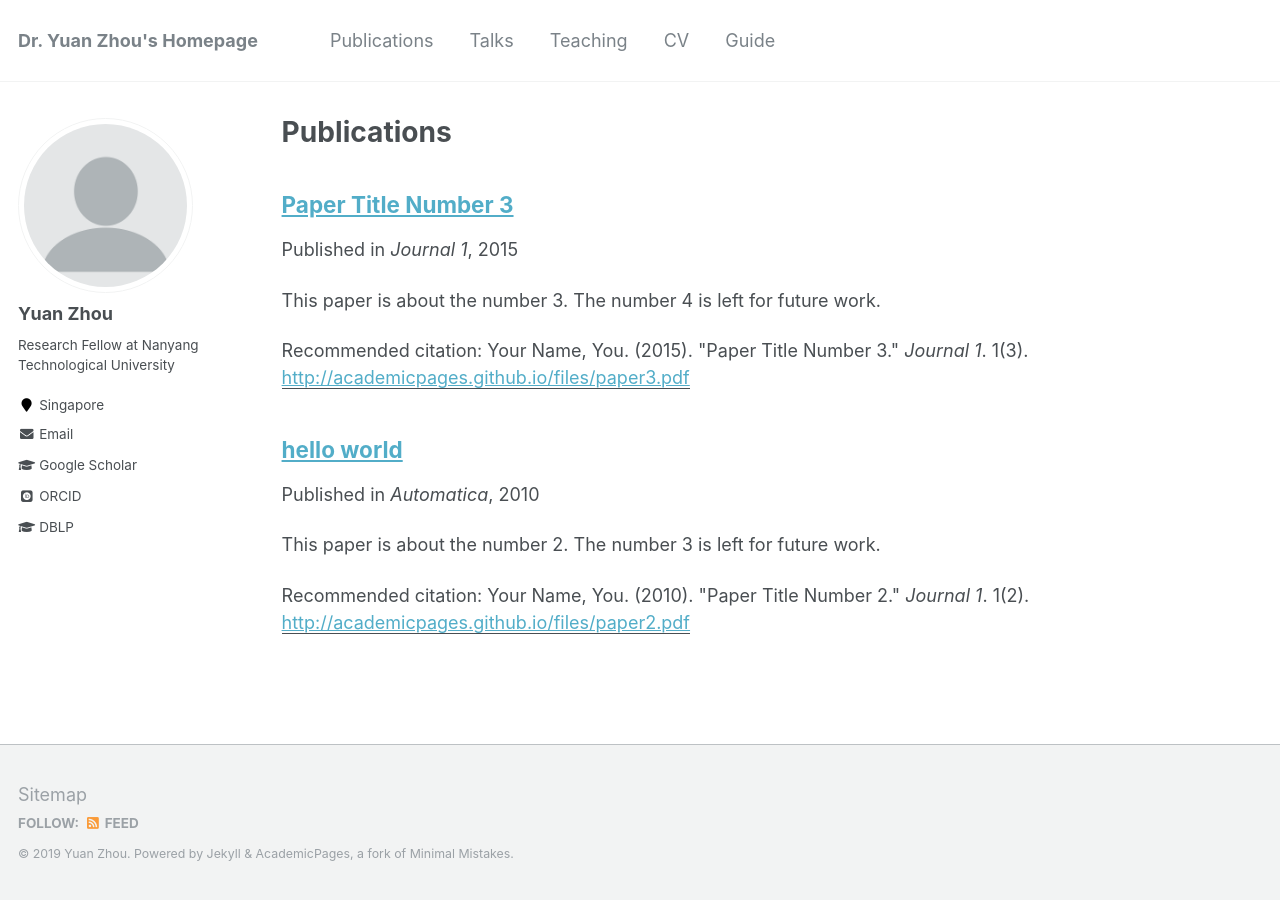
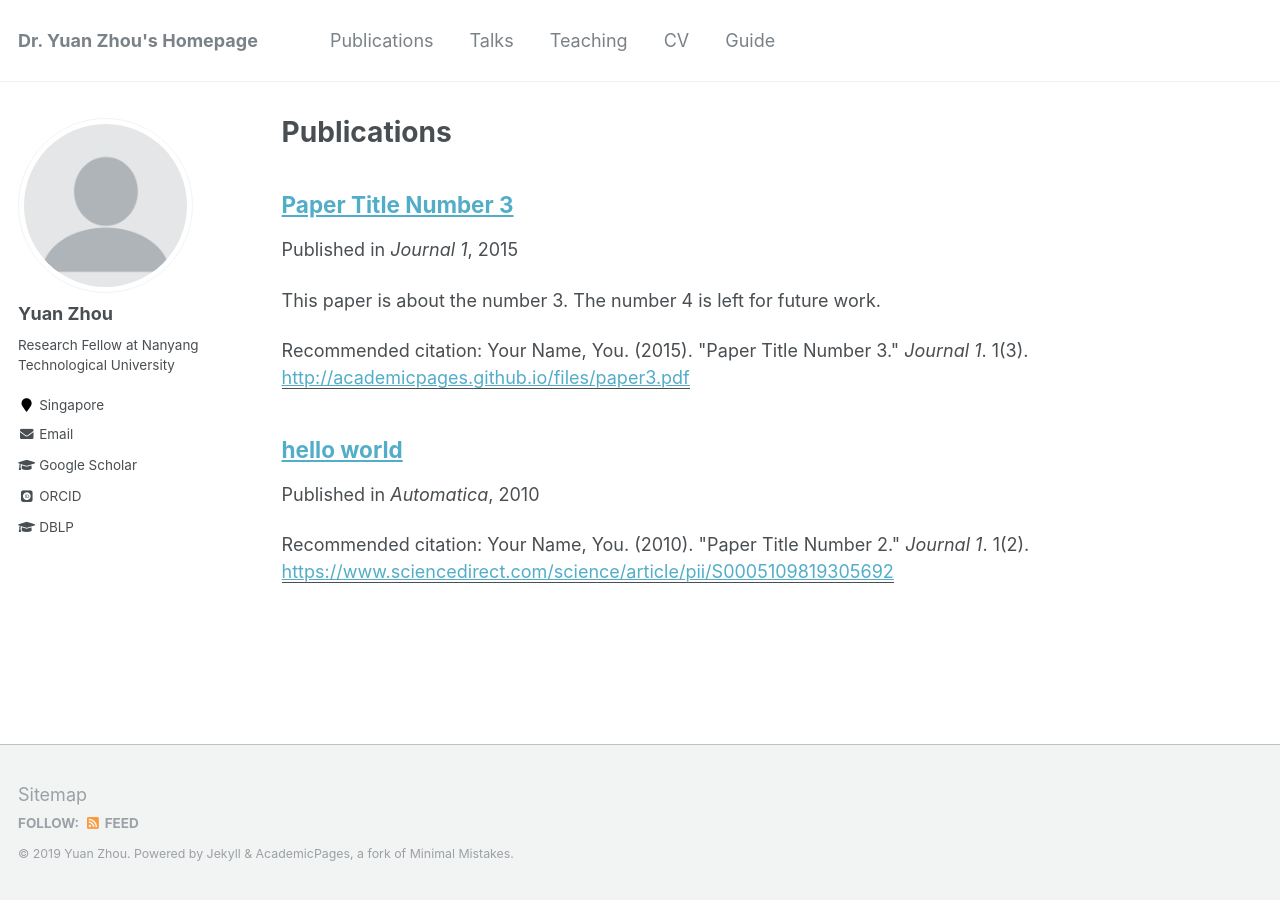
Before and after one commit to yuanzhou-yzhou/yuanzhou-yzhou.github.io, a Jekyll site: the page built from _pages/publications.md, in a window 1280 px wide. Built offline with Jekyll 4.4.1, drawn with Linux system fonts in a browser that asks for light colours; some web fonts are replaced.

Commit message:
Update 2010-10-01-paper-title-number-2.md

```diff
--- a/_publications/2010-10-01-paper-title-number-2.md
+++ b/_publications/2010-10-01-paper-title-number-2.md
@@ -2,10 +2,10 @@
 title: "hello world"
 collection: publications
 permalink: /publication/2010-10-01-paper-title-number-2
-excerpt: 'This paper is about the number 2. The number 3 is left for future work.'
+excerpt: ''
 date: 2010-10-01
 venue: 'Automatica'
-paperurl: 'http://academicpages.github.io/files/paper2.pdf'
+paperurl: 'https://www.sciencedirect.com/science/article/pii/S0005109819305692'
 citation: 'Your Name, You. (2010). &quot;Paper Title Number 2.&quot; <i>Journal 1</i>. 1(2).'
 ---
 This paper is about the number 2. The number 3 is left for future work.
```
